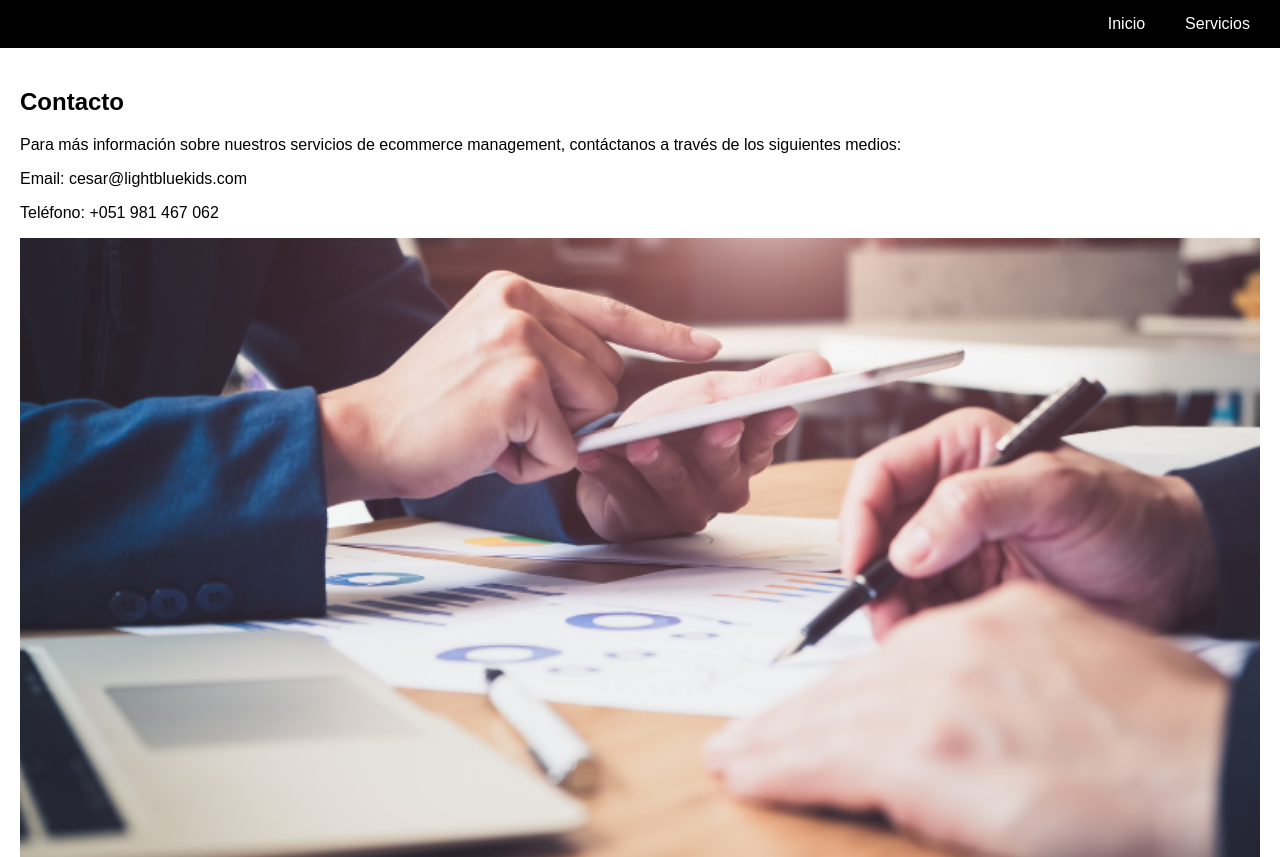
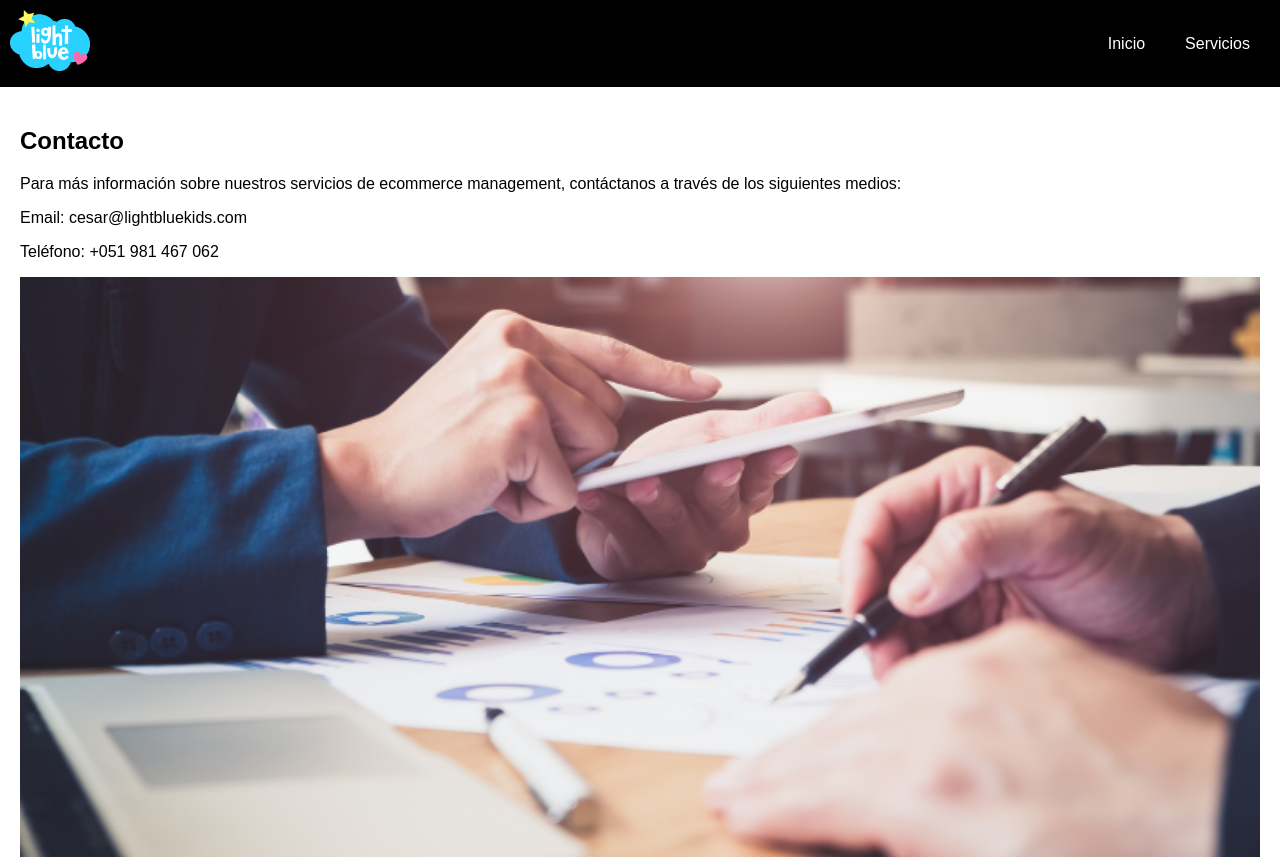
Before and after one commit to cesaraskmen/Prueba-de-animaciones-, a plain HTML site: page assets/paginas/contact.html in a window 1280 px wide. Shown: the top 857 px of the page. Drawn offline with Linux system fonts and the light colour scheme; the site is published under a folder, as on GitHub Pages, so addresses that start at the root find nothing.

Commit message:
revision

```diff
--- a/assets/paginas/contact.html
+++ b/assets/paginas/contact.html
@@ -9,7 +9,7 @@
   <body>
     <header class="header">
       <div class="logo">
-        <img src="/assets/imgs/LightBlue_logo-WEB.png" width="80px" alt="" />
+        <img src="../imgs/LightBlue_logo-WEB.png" width="80px" alt="" />
       </div>
       <nav class="sidebar">
         <ul class="nav-links">
```
